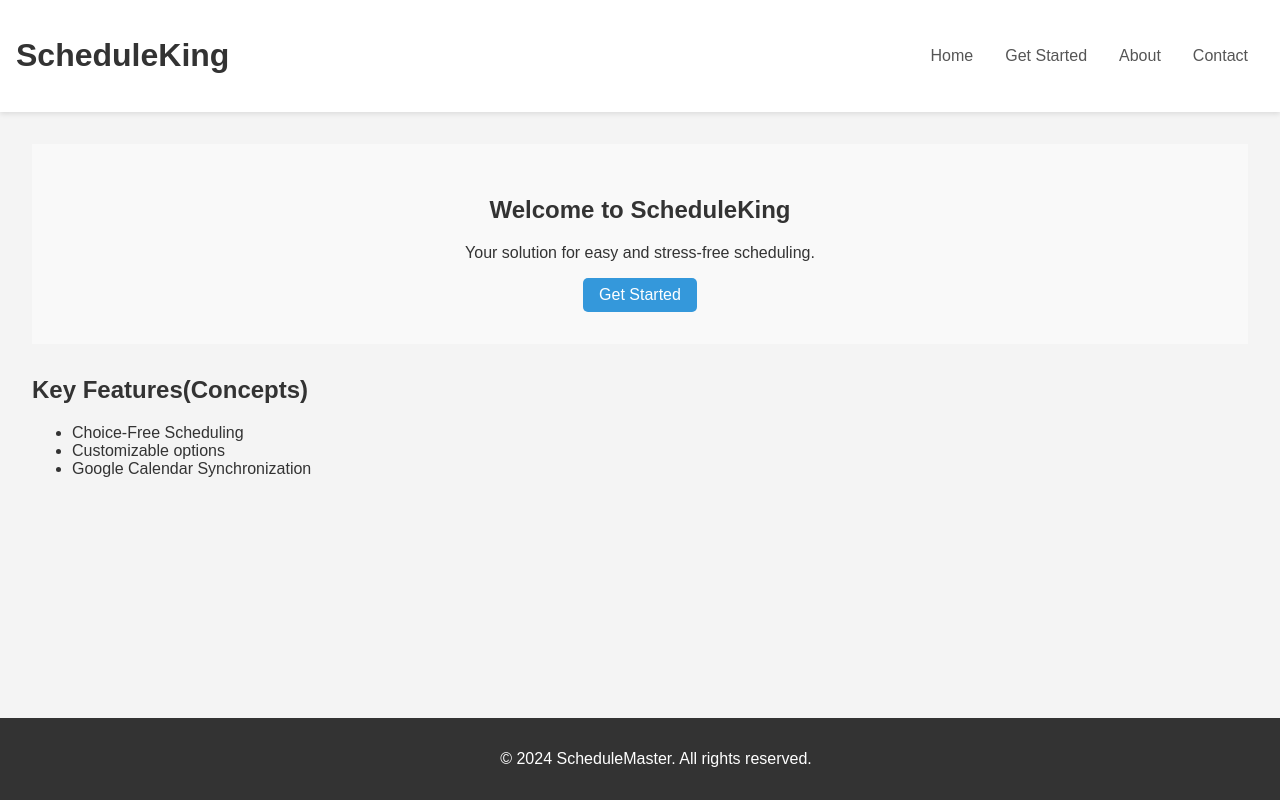
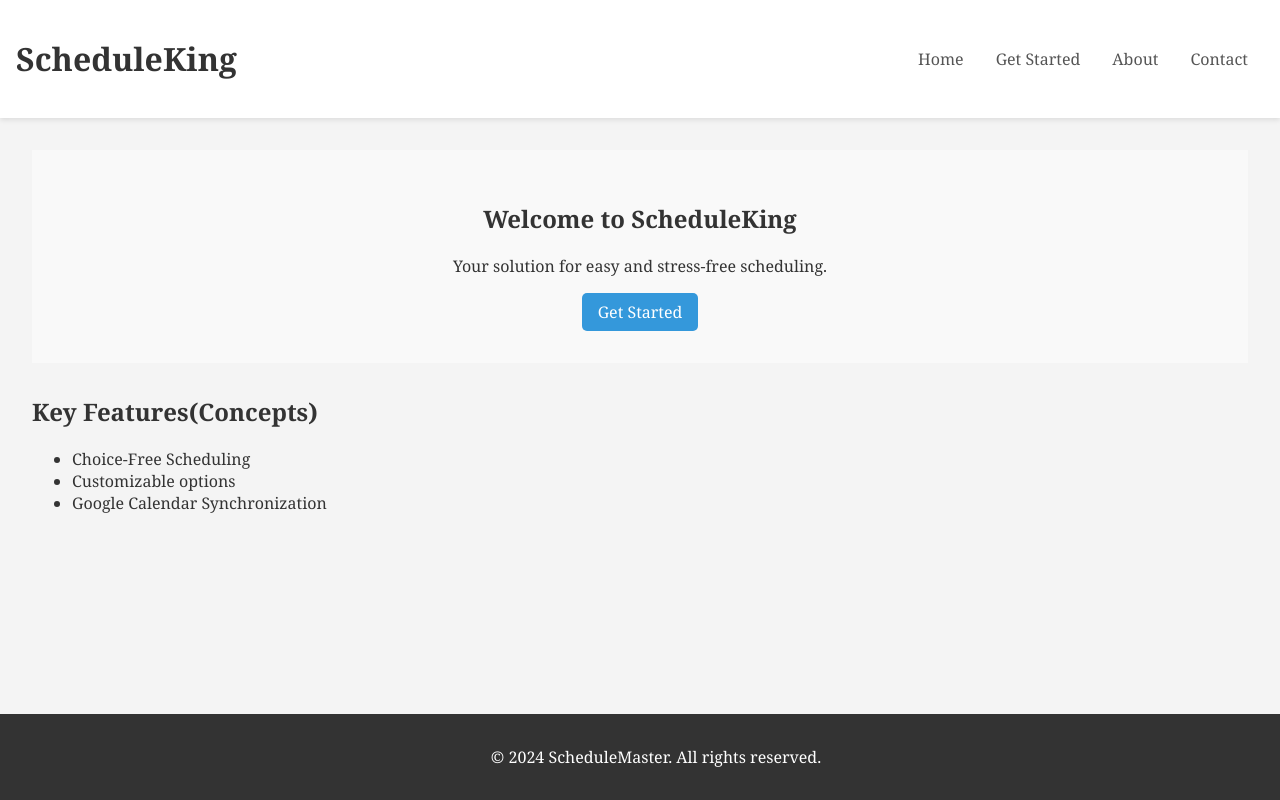
Before and after one commit to notluckycharm/ScheduleKing, a Flask app: page / in a window 1280 px wide. Run offline with Flask 3, Linux system fonts and the light colour scheme.

Commit message:
Changed font to Georgia

```diff
--- a/static/style.css
+++ b/static/style.css
@@ -1,5 +1,5 @@
 body {
-    font-family: 'Arial', sans-serif;
+    font-family: 'Georgia', sans-serif;
     margin: 0;
     padding: 0;
     background-color: #f4f4f4;
```
